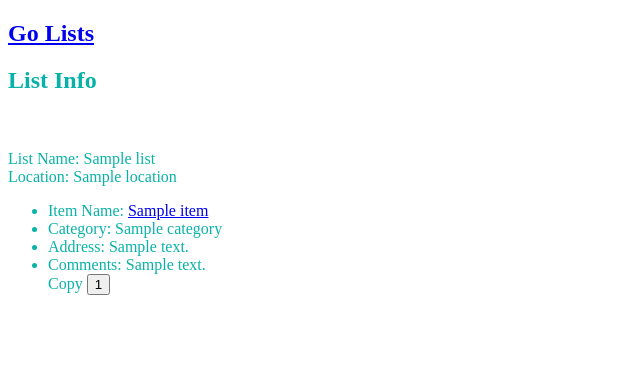
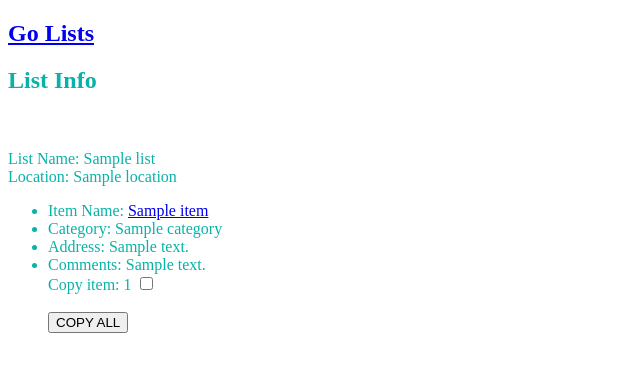
Before and after one commit to kelly4strength/go-there-list, a Flask app: page /lists/1 in a window 1280 px wide. Shown: the top 372 px of the page, without its empty margins (0-640 px from the left). Run offline with Flask 2, Linux system fonts and the light colour scheme; tables that the repository leaves empty hold one stand-in row (values such as "Sample post"); some libraries are stand-ins or nearby versions.

Commit message:
got the new items into a list and got the items fields looping in the html but it's showing only one item, just multiple times. Will keep working on it tomorrow, just need the for loops to work together

```diff
--- a/server.py
+++ b/server.py
@@ -239,11 +239,14 @@ def copy_items():
         #query to get the checked item ids to copy - they come in a list format
         copy_ids = request.form.getlist("copy_item_ids")
         # print copy_ids
-
+        ids = []
         # unpack the list of item ids to copy
         for i in copy_ids:
-            #set the strings to integers
             i = int(i)
+            ids.append(i)
+
+        new_items = []
+        for i in ids:
             #query to get the item that goes with item id
             old_item = Item.query.filter_by(item_id=i).first()
 
@@ -253,27 +256,30 @@ def copy_items():
                         item_comments=old_item.item_comments,
                         category_id=old_item.category_id)
 
-        #setting the variable category to represent the old category id being
-        #shown on the copy_items html page
+            new_items.append(new_item)
+
+        print new_items
+        # db.session.add_all()
+#setting the variable category to represent the old category id being shown on the copy_items html page
         category = Category.query.filter_by(category_id=old_item.category_id).first()
 
     # want users existing lists (to populate dropdown to be made on form)
+    #query to get current users lists
         user_lists = List.query.filter_by(user_id = user_id).all()
-
+        #list to put them in
         list_names = []
-
+        #for loop to fetch each list_name and put it in the list_names []
         for l in user_lists:
             # list_names = l.list_name ( gives just the last list name)
             list_names.append(l.list_name)
-            print list_names
-
-
+            # print list_names
 
     except session['current_user'] == None:
         flash('Please log in to copy an item. Thanks :)')
         return render_template("login.html")
 
     return render_template("copy_items.html",
+                                new_items=new_items,
                                 list_names=list_names,
                                 category=category,
                                 item_name=new_item.item_name,
--- a/templates/list_detail.html
+++ b/templates/list_detail.html
@@ -20,11 +20,13 @@
             <li>Category: {{ item.category.category_name }}</li>
             <li>Address: {{ item.item_address }}</li>
             <li>Comments: {{ item.item_comments }}</li>
-                Copy <input type="submit" name="copy_item_ids" value="{{ item.item_id }}">
-                <!-- fix this submit button, add back checkboxes when I can add multiple items -->
+
+    Copy item: {{ item.item_id }} <input type="checkbox"
+    name="copy_item_ids" multiple id="check{{ item.item_id }}" value="{{ item.item_id }}">
     <br>
     <br>
         {% endfor %}
+    <input type="submit" name="copy_submit_button" value="COPY ALL">
     </form>
 </ul>
 </div>
```
Also changed, not shown: templates/copy_items.html (+3 -5 lines). Lines whose indentation alone changed are shown as unchanged.
